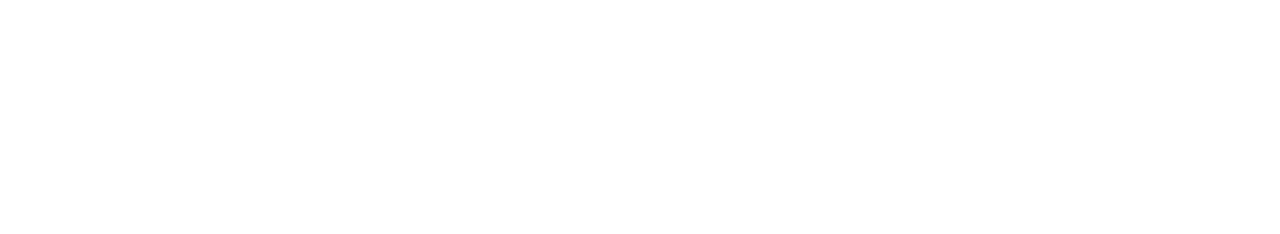
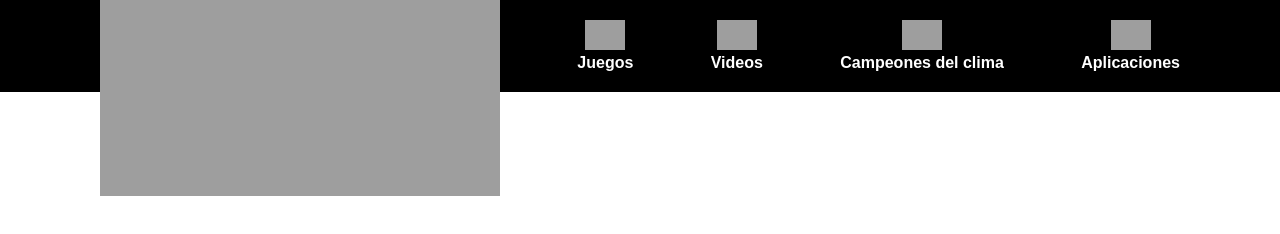
Before and after one commit to Jhojocor/Lab-2, a website with bundled scripts: page dist/index.html in a window 1280 px wide. Built offline with nearby package versions, Linux system fonts and the light colour scheme.

Commit message:
Create Header

```diff
--- /dev/null
+++ b/src/components/header/header.js
@@ -0,0 +1,33 @@
+class Header extends HTMLElement{
+
+    static get observedAttributes() {
+        return ["icon", "names"];
+    }
+
+    constructor(){
+        super();
+        this.attachShadow({mode: 'open'})
+    }
+
+    connectedCallback(){
+        this.render();
+    }
+
+    attributeChangedCallback(propName, oldValue, newValue) {
+        this[propName] = newValue;
+        this.render();
+    }
+
+    render(){
+        this.shadowRoot.innerHTML = `
+        <link rel="stylesheet" href="index.css">
+            <div class="header-option">
+             <img class="header-icon" src="${this.icon}">
+             <h4>${this.names}</h4>
+            </div>
+      `
+    }
+}
+
+customElements.define('app-header', Header)
+export default Header;
--- /dev/null
+++ b/src/components/index.js
@@ -0,0 +1 @@
+export {default as Header} from './header/header.js'
--- a/src/index.js
+++ b/src/index.js
@@ -12,7 +12,15 @@ class AppContainer extends HTMLElement {
 
     render(){
       this.shadowRoot.innerHTML = `
+      <link rel="stylesheet" href="index.css">
 
+        <nav class="header">
+          <img src=https://cncdn.dmti.cloud/200e4a4b5c610e7faf2ade024293655cdbae5a40/static/media/cn-logo.3f4d7cfb.svg>
+          <app-header icon="https://cn.i.cdn.ti-platform.com/menu/item/games/es/games.svg" names="Juegos"></app-header>
+          <app-header icon="https://cn.i.cdn.ti-platform.com/menu/item/videos/es/2b2e02f48a364aa3a9fc67a82bd33dda.svg" names="Videos"></app-header>
+          <app-header icon="https://cn.i.cdn.ti-platform.com/menu/item/climate-champions/za/climate-champs-mainnav.92be4ce8.svg" names="Campeones del clima"></app-header>
+          <app-header icon="https://cn.i.cdn.ti-platform.com/menu/item/aplicaciones/es/apps.svg" names="Aplicaciones"></app-header>
+        </nav>
       `
     }
 }
```
Also changed, not shown: dist/index.css (added), dist/index.html, dist/main.js, 1 other file.
